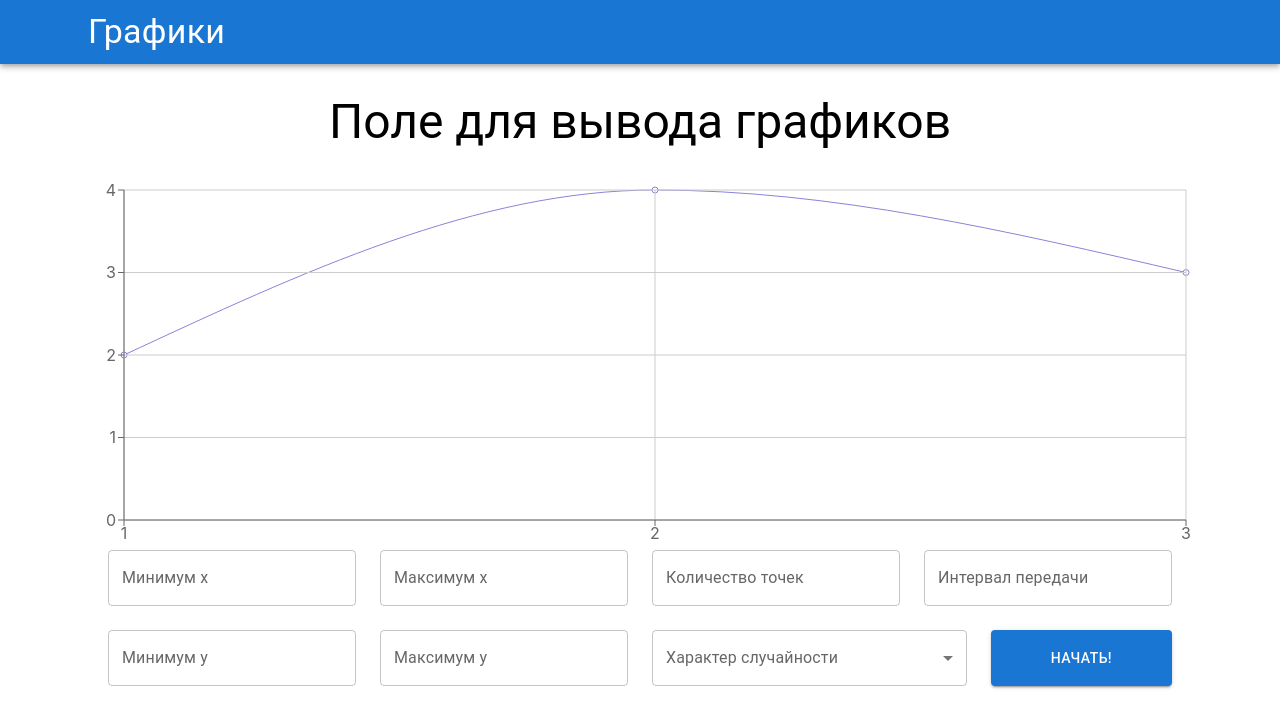
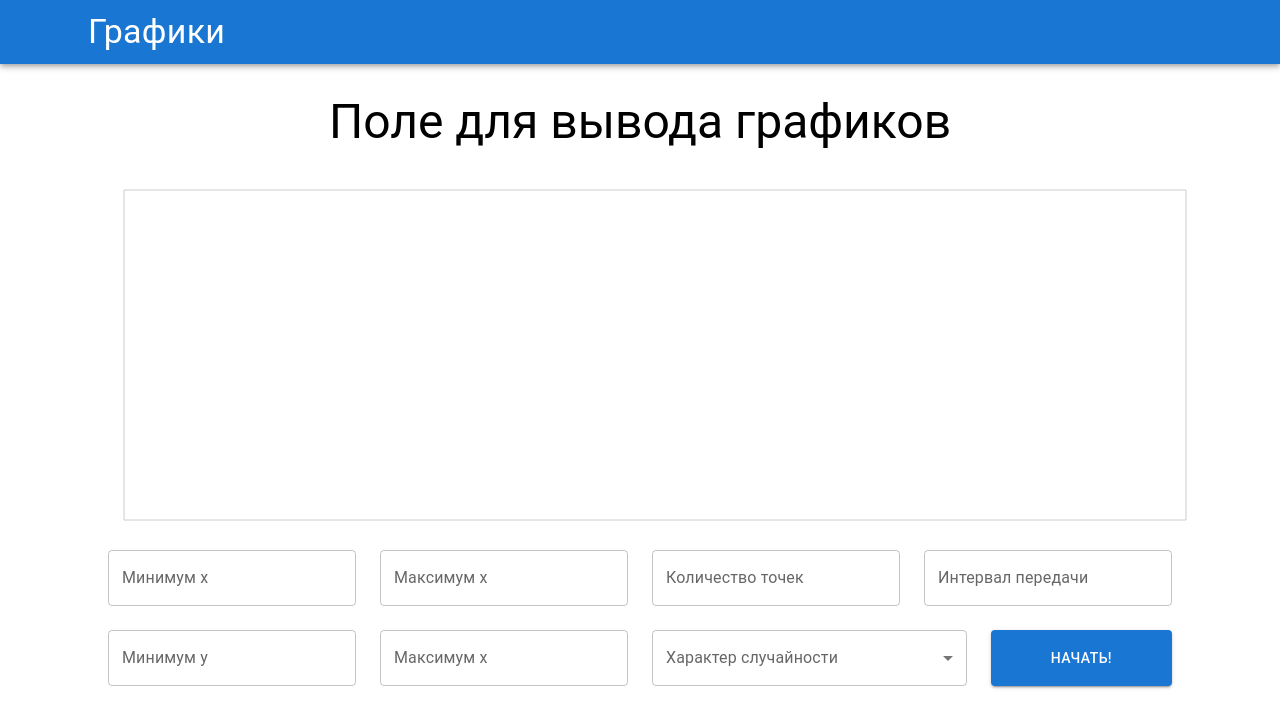
Before and after one commit to frake23/sensors-front, a React (Vite) app: page / in a window 1280 px wide. Shown: the top 728 px of the page. Built offline with nearby package versions, Linux system fonts and the light colour scheme; no server answers.

Commit message:
completed

```diff
--- a/package.json
+++ b/package.json
@@ -12,6 +12,7 @@
     "@mui/material": "^5.0.2",
     "react": "^17.0.0",
     "react-dom": "^17.0.0",
+    "react-hook-form": "^7.17.1",
     "react-toastify": "^8.0.3",
     "recharts": "^2.1.4",
     "socket.io-client": "^4.2.0"
--- a/src/App.tsx
+++ b/src/App.tsx
@@ -14,10 +14,14 @@ import {
     Typography
 } from "@mui/material";
 import {LineChart, CartesianGrid, Line, XAxis, YAxis, ResponsiveContainer} from "recharts";
-import SelectInput from "@mui/material/Select/SelectInput";
+import { ToastContainer } from 'react-toastify';
+import {Controller, useForm} from 'react-hook-form';
+import usePoints from './usePoints';
+import { TextInput, SelectInput } from './Input';
 
 function App() {
-
+    const {control, handleSubmit} = useForm();
+    const {points, generatePoints} = usePoints();
     return (
         <>
             <AppBar position="sticky">
@@ -31,36 +35,46 @@ function App() {
                 <Box display="flex" flexDirection="column" alignItems="center" marginTop="30px">
                     <Typography variant="h3" textAlign="center">Поле для вывода графиков</Typography>
                     <ResponsiveContainer width="100%" height={400} minWidth={200}>
-                        <LineChart data={[{x: 1, y:2}, {x: 2, y: 4}, {x: 3, y: 3}]} margin={{ top: 40, right: 30, left: 0, bottom: 0 }}>
+                        <LineChart data={points} margin={{ top: 40, right: 30, left: 0, bottom: 0 }}>
                             <Line type="monotone" dataKey="y" stroke="#8884d8" />
                             <CartesianGrid stroke="#ccc" />
                             <XAxis dataKey="x" />
                             <YAxis />
                         </LineChart>
                     </ResponsiveContainer>
-                    <Stack spacing={3}>
+                    <form onSubmit={handleSubmit((values: any) => generatePoints(values))}>
+                        <Stack spacing={3}>
                         <Stack direction="row" spacing={3}>
-                            <TextField label="Минимум x"/>
-                            <TextField label="Максимум x"/>
-                            <TextField label="Количество точек"/>
-                            <TextField label="Интервал передачи"/>
+                            <TextInput label="Минимум х" name="minX" control={control}/>
+                            <TextInput label="Максимум х" name="maxX" control={control}/>
+                            <TextInput label="Количество точек" name="quantity" control={control}/>
+                            <TextInput label="Интервал передачи" name="sleep" control={control}/>
                         </Stack>
                         <Stack direction="row" spacing={3}>
-                            <TextField label="Минимум y"/>
-                            <TextField label="Максимум y"/>
+                            <TextInput label="Минимум y" name="minY" control={control}/>
+                            <TextInput label="Максимум х" name="maxY" control={control}/>
                             <FormControl sx={{flexGrow: 1}}>
                                 <InputLabel id="select-random">Характер случайности</InputLabel>
-                                <Select labelId="select-random" label="Характер случайности">
+                                <SelectInput label="Характер случайности" name="randomType" control={control}>
                                     <MenuItem value="uniform">Uniform</MenuItem>
                                     <MenuItem value="smart">Smart</MenuItem>
-                                </Select>
+                                </SelectInput>
                             </FormControl>
-                            <Button variant="contained" color="primary" sx={{paddingX: "60px"}}>Начать!</Button>
+                            <Button type="submit" variant="contained" color="primary" sx={{paddingX: "60px"}}>Начать!</Button>
                         </Stack>
-                    </Stack>
+                        </Stack>
+                    </form>
+
 
                 </Box>
             </Container>
+            <ToastContainer
+                position="top-center"
+                autoClose={3000}
+                hideProgressBar={false}
+                closeOnClick={true}
+                pauseOnHover={true}
+            />
         </>
     )
 }
--- /dev/null
+++ b/src/Input.tsx
@@ -0,0 +1,39 @@
+import React, { ReactNode } from "react";
+import { Select, TextField } from "@mui/material";
+import { useController, useForm, Control } from "react-hook-form";
+
+interface Props {
+    control: Control,
+    name: string,
+    label: string
+}
+
+export function TextInput({ control, name, label }: Props) {
+  const {
+    field: { ref, ...inputProps },
+    fieldState: { invalid, isTouched, isDirty },
+    formState: { touchedFields, dirtyFields }
+  } = useController({
+    name,
+    control,
+    rules: { required: true },
+    defaultValue: "",
+  });
+
+  return <TextField {...inputProps} inputRef={ref} label={label}/>;
+}
+
+export function SelectInput({ control, name, children, label }: Props & {children: ReactNode}) {
+    const {
+      field: { ref, ...inputProps },
+      fieldState: { invalid, isTouched, isDirty },
+      formState: { touchedFields, dirtyFields }
+    } = useController({
+      name,
+      control,
+      rules: { required: true },
+      defaultValue: "",
+    });
+
+    return <Select {...inputProps} inputRef={ref} label={label}>{children}</Select>;
+  }
--- a/src/usePoints.ts
+++ b/src/usePoints.ts
@@ -3,7 +3,6 @@ import {io} from 'socket.io-client';
 import {toast} from 'react-toastify'
 
 const socket = io(import.meta.env.BASE_URL);
-
 interface GeneratePointsData {
     quantity: number,
     sleep: number,
```
Also changed, not shown: 2 other files (tests, documents, lock files or other folders).
